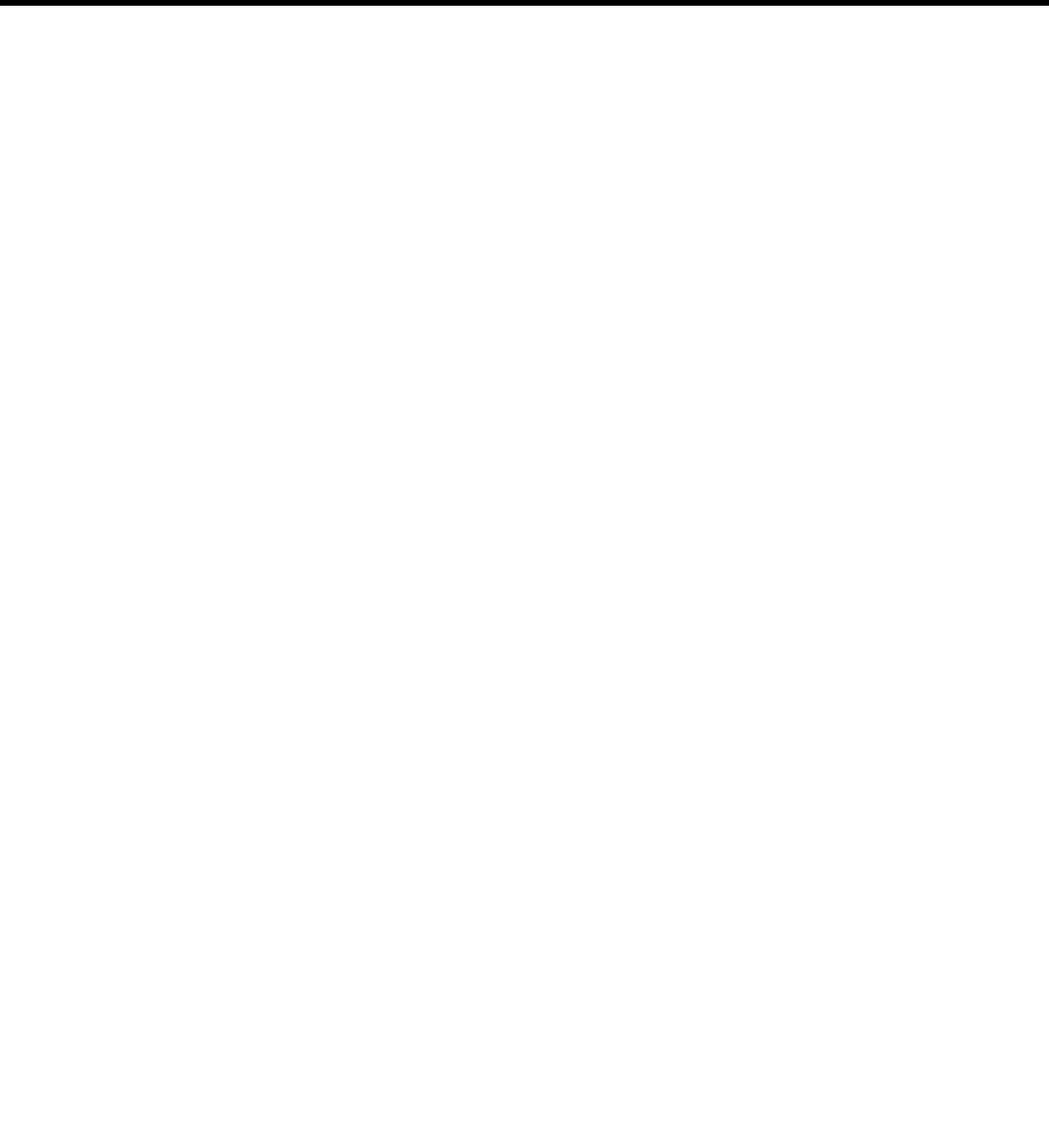
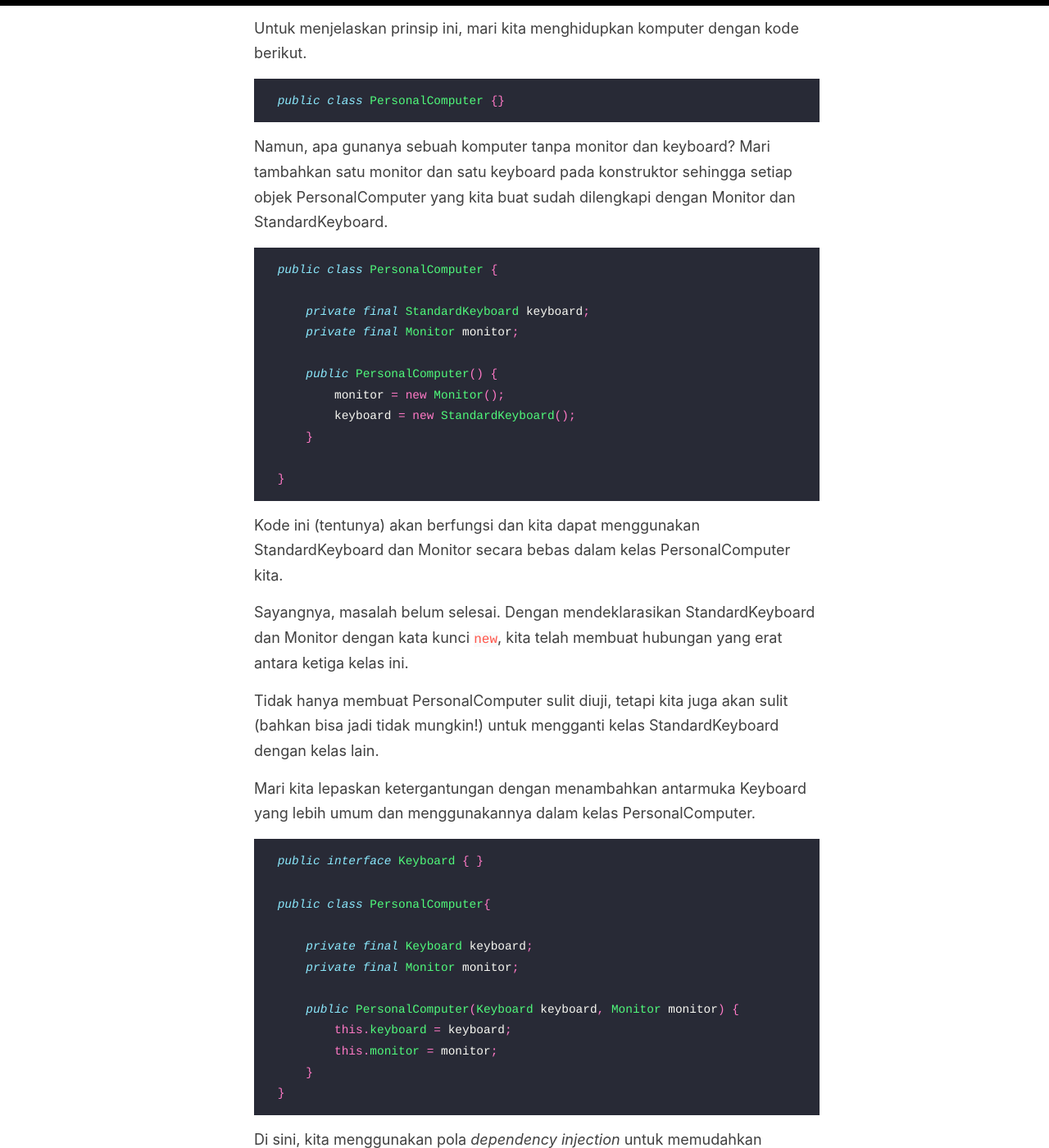
Before and after one commit to determinedguy/cecoret, a Jekyll site: the page built from _posts/2023-3-10-solid-principles.md, in a window 1280 px wide and 1400 px high, scrolled down 10660 px. Shown: the whole window at 82% size. Built offline with Jekyll 4.4.1, drawn with Linux system fonts in a browser that asks for light colours; some of the changed text lies outside the part shown.

Commit message:
finish (?)

````diff
--- a/_posts/2023-3-10-solid-principles.md
+++ b/_posts/2023-3-10-solid-principles.md
@@ -249,9 +249,128 @@ Prinsip SOLID sendiri terdiri dari lima prinsip, sesuai dengan singkatannya.
 
     Prinsip ini menyatakan bahwa klien **tidak boleh dipaksa** untuk **mengimplementasikan antarmuka yang tidak digunakannya** atau **bergantung pada metode yang tidak mereka gunakan**.
 
+    Secara sederhana, prinsip ini mengatakan bahwa **antarmuka yang besar sebaiknya dibagi menjadi antarmuka yang lebih kecil**. Dengan melakukan hal ini, kita dapat memastikan bahwa kelas-kelas yang mengimplementasikan antarmuka tersebut hanya perlu memperhatikan metode-metode yang relevan bagi masing-masing kelas.
+
+    Sebagai contoh, bayangkan kita adalaha pengurus kebun binatang yang mengurus area kandang beruang.
+
+    Mari kita mulai dengan sebuah antarmuka yang menggambarkan peran kita sebagai pengurus beruang.
+
+    ```java
+    public interface BearKeeper {
+        void washTheBear();
+        void feedTheBear();
+        void petTheBear();
+    }
+    ```
+
+    Sebagai pengurus kebun binatang yang antusias, kita dengan senang hati mencuci dan memberi makan beruang kesayangan kita. Namun, kita juga sangat menyadari betapa bahaya memelihara seekor beruang. Sayangnya, antarmuka kita terlalu besar dan kita tidak punya pilihan selain mengimplementasikan kode untuk memelihara beruang.
+
+    Mari perbaiki hal tersebut dengan membagi antarmuka yang besar menjadi tiga antarmuka terpisah.
+
+    ```java
+    public interface BearCleaner {
+        void washTheBear();
+    }
+
+    public interface BearFeeder {
+        void feedTheBear();
+    }
+
+    public interface BearPetter {
+        void petTheBear();
+    }
+    ```
+
+    Berkat pemisahan antarmuka, sekarang kita bebas mengimplementasikan metode-metode seperlunya.
+
+    ```java
+    public class BearCarer implements BearCleaner, BearFeeder {
+
+        public void washTheBear() {
+            // Kayaknya ada yang belum dibilas :)
+        }
+
+        public void feedTheBear() {
+            // Kasih makan ikan, sesuai ucapan Ibu Susi
+        }
+    }
+    ```
+
+    Dan akhirnya, kita bisa memberikan hal-hal berbahaya kepada orang-orang yang berulah.
+
+    ```java
+    public class CrazyPerson implements BearPetter {
+
+        public void petTheBear() {
+            // GWS :D
+        }
+    }
+    ```
+
+    Dengan adanya pemisahan antarmuka, kita dapat menggunakan objek BearCarer sebagai pengganti BearKeeper tanpa mengganggu perilaku program. Hal ini memberikan fleksibilitas dalam memilih metode-metode yang relevan dan sesuai dengan kebutuhan.
+
 5. **D**ependency Inversion
 
-    Prinsip ini menyatakan bahwa entitas harus bergantung pada abstraksi, bukan pada konkresi. Dengan kata lain, modul tingkat tinggi tidak boleh bergantung pada modul tingkat rendah, tetapi mereka harus bergantung pada abstraksi.
+    Prinsip ini menyatakan bahwa **entitas harus bergantung pada abstraksi, bukan pada konkresi**. Dengan kata lain, **modul tingkat tinggi tidak boleh bergantung pada modul tingkat rendah**, tetapi **mereka harus bergantung pada abstraksi**.
+
+    Untuk menjelaskan prinsip ini, mari kita menghidupkan komputer dengan kode berikut.
+
+    ```java
+    public class PersonalComputer {}
+    ```
+
+    Namun, apa gunanya sebuah komputer tanpa monitor dan keyboard? Mari tambahkan satu monitor dan satu keyboard pada konstruktor sehingga setiap objek PersonalComputer yang kita buat sudah dilengkapi dengan Monitor dan StandardKeyboard.
+
+    ```java
+    public class PersonalComputer {
+
+        private final StandardKeyboard keyboard;
+        private final Monitor monitor;
+
+        public PersonalComputer() {
+            monitor = new Monitor();
+            keyboard = new StandardKeyboard();
+        }
+
+    }
+    ```
+
+    Kode ini (tentunya) akan berfungsi dan kita dapat menggunakan StandardKeyboard dan Monitor secara bebas dalam kelas PersonalComputer kita.
+
+    Sayangnya, masalah belum selesai. Dengan mendeklarasikan StandardKeyboard dan Monitor dengan kata kunci `new`, kita telah membuat hubungan yang erat antara ketiga kelas ini.
+
+    Tidak hanya membuat PersonalComputer sulit diuji, tetapi kita juga akan sulit (bahkan bisa jadi tidak mungkin!) untuk mengganti kelas StandardKeyboard dengan kelas lain.
+
+    Mari kita lepaskan ketergantungan dengan menambahkan antarmuka Keyboard yang lebih umum dan menggunakannya dalam kelas PersonalComputer.
+
+    ```java
+    public interface Keyboard { }
+    ```
+
+    ```java
+    public class PersonalComputer{
+
+        private final Keyboard keyboard;
+        private final Monitor monitor;
+
+        public PersonalComputer(Keyboard keyboard, Monitor monitor) {
+            this.keyboard = keyboard;
+            this.monitor = monitor;
+        }
+    }
+    ```
+
+    Di sini, kita menggunakan pola *dependency injection* untuk memudahkan penambahan dependensi Keyboard ke dalam kelas PersonalComputer.
+
+    Mari juga ubah kelas StandardKeyboard untuk mengimplementasikan antarmuka Keyboard agar sesuai untuk dimasukkan ke dalam kelas PersonalComputer.
+
+    ```java
+    public class StandardKeyboard implements Keyboard { }
+    ```
+
+    Sekarang, kelas-kelas kita sudah terpisah dan berkomunikasi melalui abstraksi Keyboard. Kita dapat mengganti jenis keyboard dalam mesin kita dengan implementasi yang berbeda dari antarmuka tersebut. Prinsip ini dapat diikuti juga untuk kelas Monitor.
+
+    Akhirnya, kita telah memisahkan ketergantungan dan bebas menguji PersonalComputer kita dengan menggunakan *framework* pengujian apa pun yang kita pilih.
 
 ## Kenapa harus SOLID?
 
````
